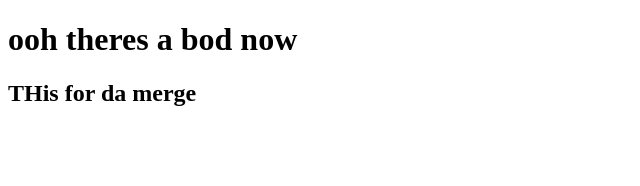
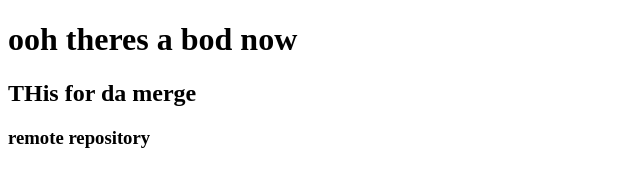
Before and after one commit to nidhisunil/Git-test, a plain HTML site: page index.html in a window 1280 px wide. Shown: the whole page, without its empty margins (0-640 px from the left). Drawn offline with Linux system fonts and the light colour scheme.

Commit message:
h3 added

```diff
--- a/index.html
+++ b/index.html
@@ -7,5 +7,6 @@
   <body>
 <h1> ooh theres a bod now</h1>
 <h2> THis for da merge</h2>
+<h3>remote repository</h3>
   </body>
 </html>
```
